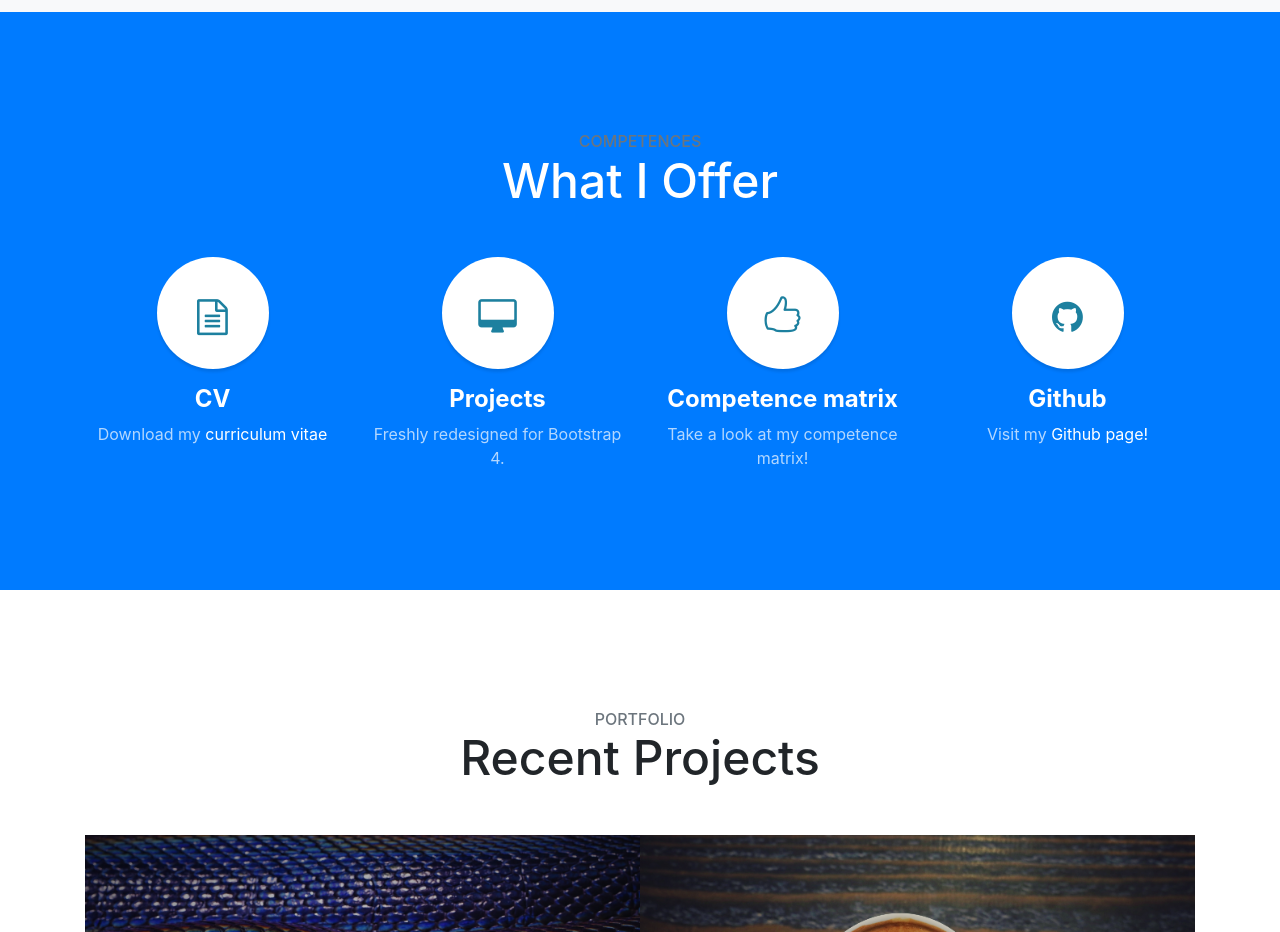
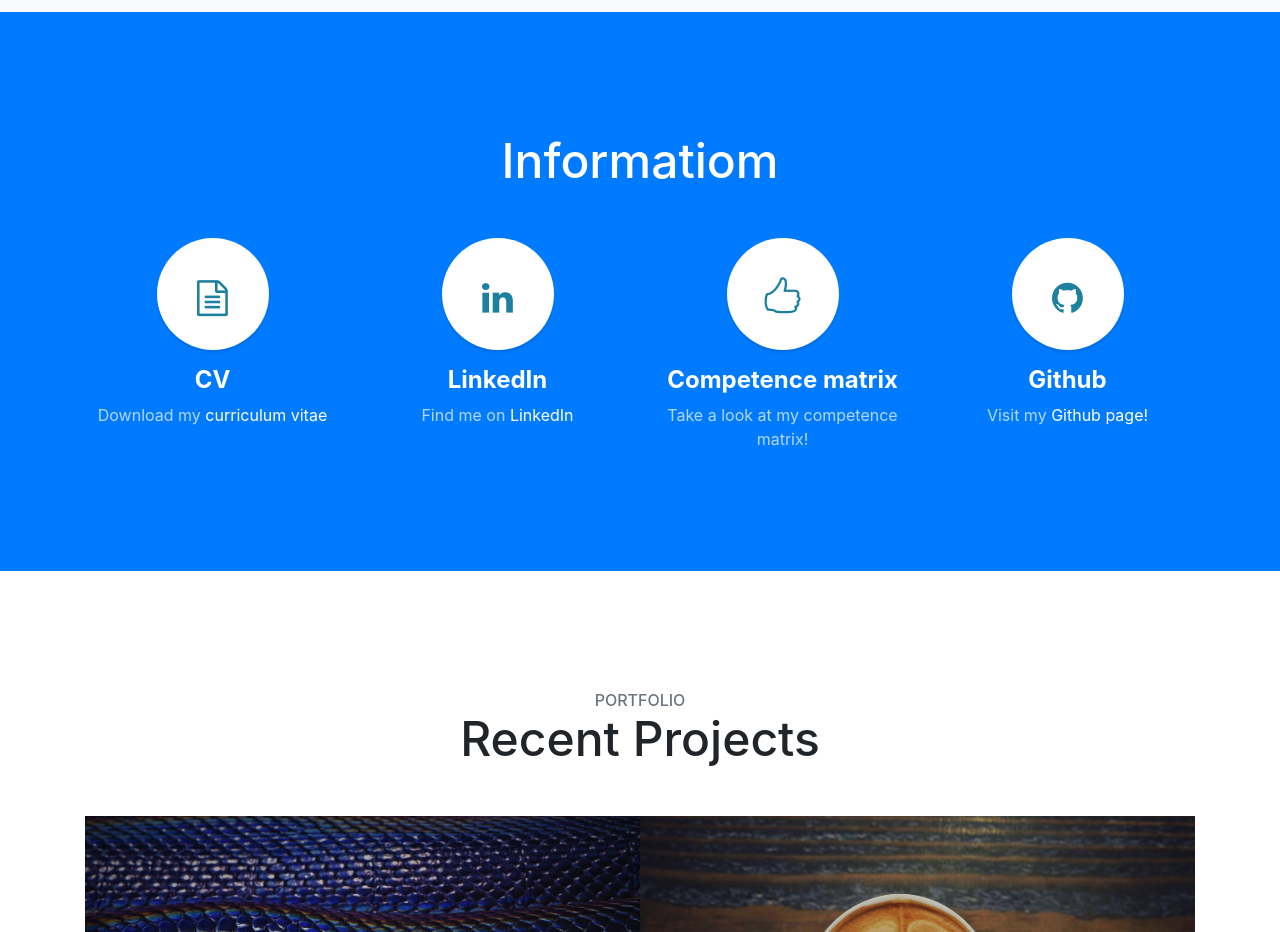
Before and after one commit to JorenVermeir/JorenVermeir.github.io, a website with bundled scripts: page index.html in a window 1280 px wide. Shown: the part 1340-2272 px from the top of the page. Built offline with nearby package versions, Linux system fonts and the light colour scheme.

Commit message:
aanpassingen links

```diff
--- a/index.html
+++ b/index.html
@@ -82,8 +82,8 @@
     <section class="content-section bg-primary text-white text-center" id="services">
       <div class="container">
         <div class="content-section-heading">
-          <h3 class="text-secondary mb-0">Competences</h3>
-          <h2 class="mb-5">What I Offer</h2>
+          <h3 class="text-secondary mb-0"></h3>
+          <h2 class="mb-5">Informatiom</h2>
         </div>
         <div class="row">
           <div class="col-lg-3 col-md-6 mb-5 mb-lg-0">
@@ -99,12 +99,12 @@
           </div>
           <div class="col-lg-3 col-md-6 mb-5 mb-lg-0">
             <span class="service-icon rounded-circle mx-auto mb-3">
-              <i class="fa fa-desktop"></i>
+              <i class="fa fa-linkedin"></i>
             </span>
             <h4>
-              <strong>Projects</strong>
+              <strong>LinkedIn</strong>
             </h4>
-            <p class="text-faded mb-0">Freshly redesigned for Bootstrap 4.</p>
+            <p class="text-faded mb-0">Find me on <a class="text-white" href="https://www.linkedin.com/in/joren-vermeir-15980b135/" target="_blank">LinkedIn</a></p>
           </div>
           <div class="col-lg-3 col-md-6 mb-5 mb-md-0">
             <span class="service-icon rounded-circle mx-auto mb-3">
```
